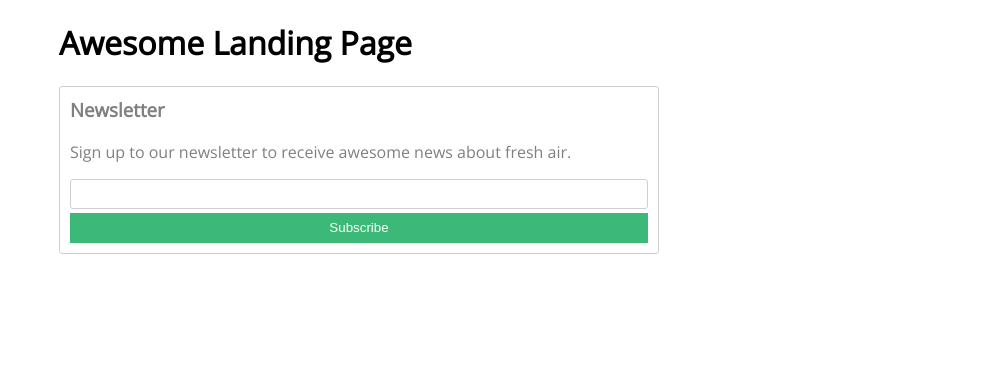
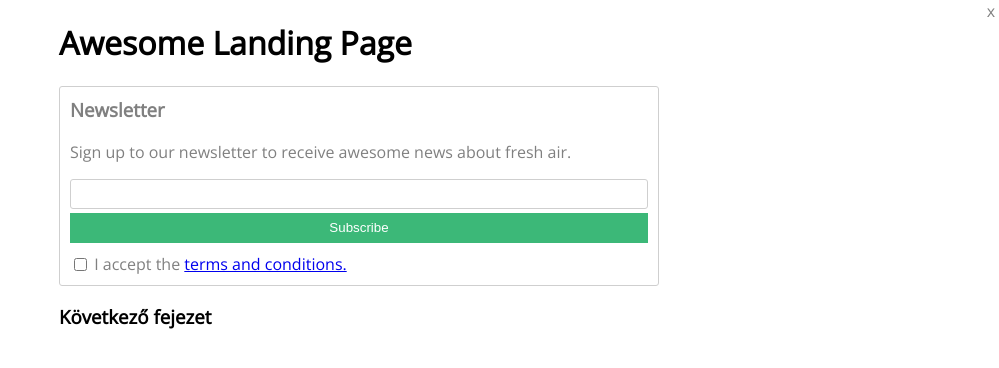
Before and after one commit to Fegyverneki/gyakorlas, a plain HTML site: page index.html in a window 1280 px wide. Shown: the whole page, without its empty margins (281-1280 px from the left). Drawn offline with nearby package versions, Linux system fonts and the light colour scheme.

Commit message:
Add files via upload

```diff
--- a/index.html
+++ b/index.html
@@ -16,10 +16,16 @@
     <h3>Newsletter</h3>
     <p>Sign up to our newsletter to receive awesome news about fresh air.</p>
     <form>
-        <input type="text">
+        <input type="text" id="email">
         <button type="submit">Subscribe</button>
+        <input type="checkbox" name="" id="terms">
+        <label for="terms">I accept the <a href="http://" target="_blank">terms and conditions.</a></label>
     </form>
+    <div id="closex">
+        x
+    </div>
 </div>
+    <h3>Következő fejezet</h3>
 </div>
 </body>
 </html>
--- a/style.css
+++ b/style.css
@@ -10,6 +10,7 @@
     border: solid thin #cfcfcf;
     padding: 10px;
     border-radius: 3px;
+    padding-bottom: 10px;
 }
 
 .newsletter button {
@@ -19,9 +20,10 @@
     display: block;
     width: 100%;
     height: 30px;
+    margin-bottom: 10px;
 }
 
-.newsletter input {
+.newsletter input#email {
     display: block;
     width: 100%;
     height: 30px;
@@ -34,3 +36,14 @@
 .newsletter h3 {
     margin-top: 0px;
 }
+
+.newsletter #terms {
+    position: relative;
+    top: 1px;
+}
+
+.newsletter #closex {
+    position: absolute;
+    top: 0px;
+    right: 4px;
+}
```
